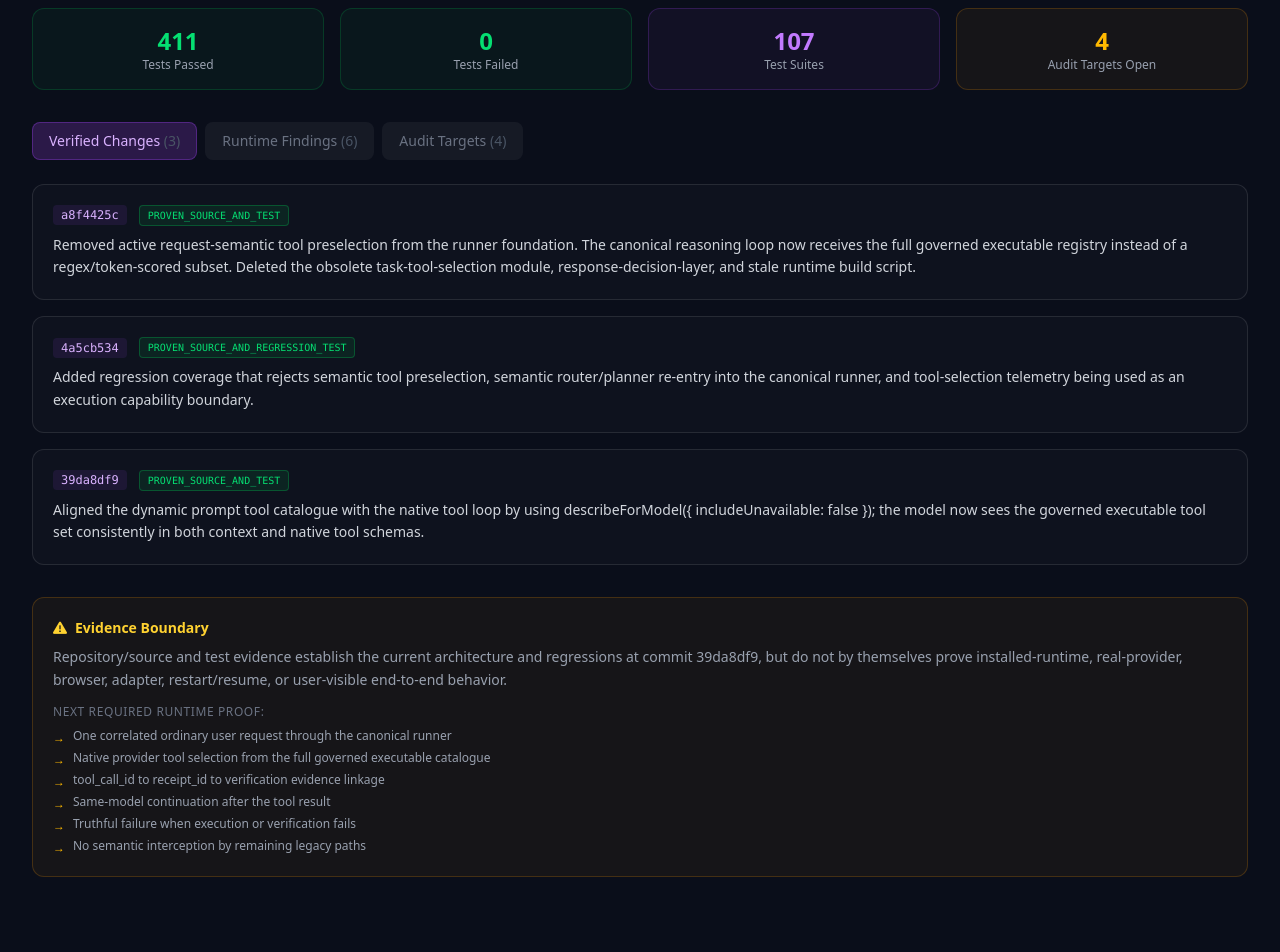
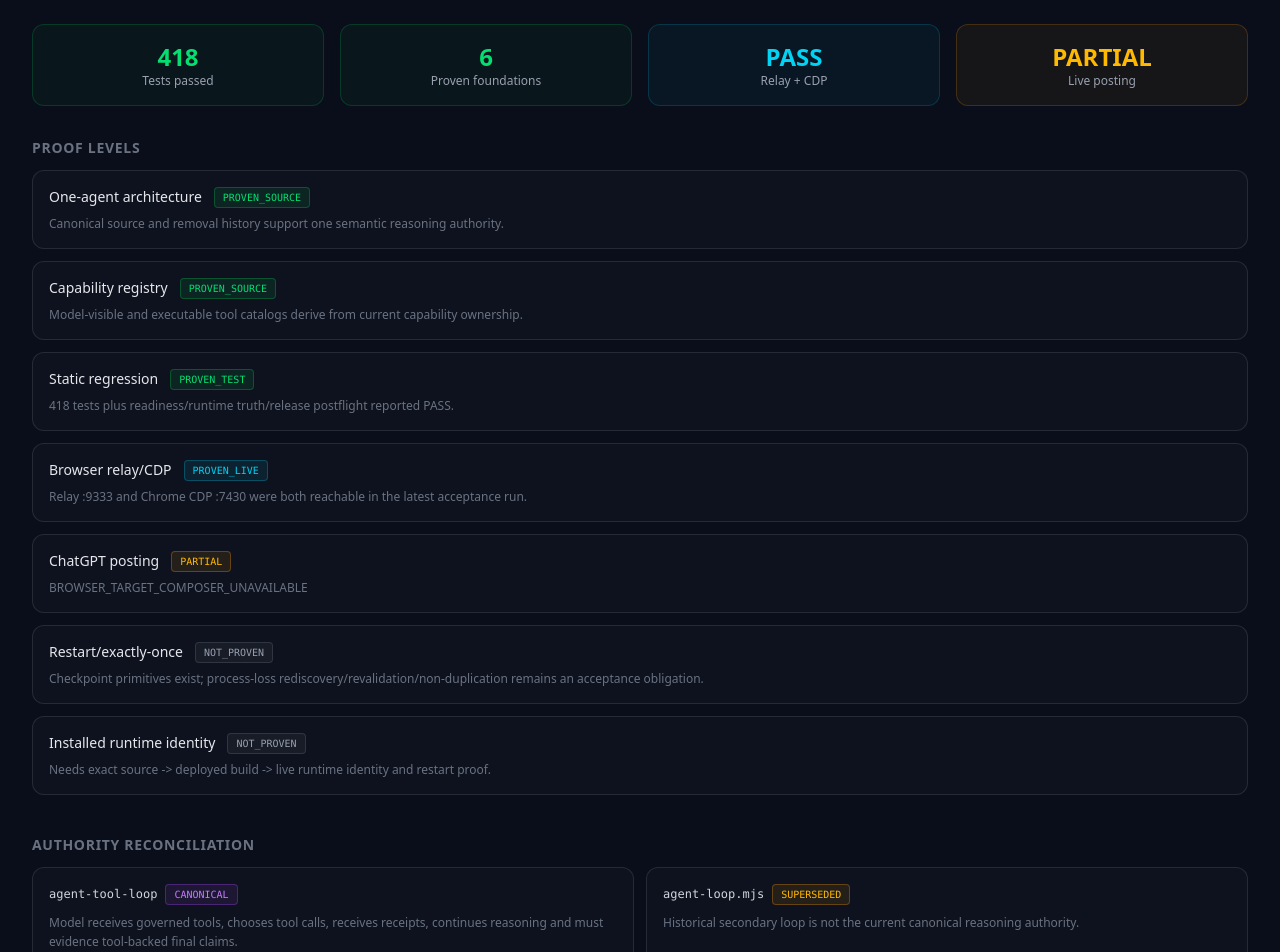
Before and after one commit to Letterblack0306/agent_LB_creative, a React (Vite) app: page / in a window 1280 px wide. Shown: the part 2640-3592 px from the top of the page. Built offline with nearby package versions, Linux system fonts and the light colour scheme.

Commit message:
docs(ui): align verified status with current Brew evidence

```diff
--- a/src/components/VerifiedStatus.tsx
+++ b/src/components/VerifiedStatus.tsx
@@ -1,221 +1,104 @@
-import { useState } from "react";
+import { browserAcceptance, brewPlanMeta, provenFoundations } from "../data/brewPlanning";
 
-const verifiedChanges = [
-  {
-    commit: "a8f4425c",
-    classification: "PROVEN_SOURCE_AND_TEST",
-    change: "Removed active request-semantic tool preselection from the runner foundation. The canonical reasoning loop now receives the full governed executable registry instead of a regex/token-scored subset. Deleted the obsolete task-tool-selection module, response-decision-layer, and stale runtime build script.",
-  },
-  {
-    commit: "4a5cb534",
-    classification: "PROVEN_SOURCE_AND_REGRESSION_TEST",
-    change: "Added regression coverage that rejects semantic tool preselection, semantic router/planner re-entry into the canonical runner, and tool-selection telemetry being used as an execution capability boundary.",
-  },
-  {
-    commit: "39da8df9",
-    classification: "PROVEN_SOURCE_AND_TEST",
-    change: "Aligned the dynamic prompt tool catalogue with the native tool loop by using describeForModel({ includeUnavailable: false }); the model now sees the governed executable tool set consistently in both context and native tool schemas.",
-  },
+const reconciledAuthorities = [
+  { item: "agent-tool-loop", status: "CANONICAL", detail: "Model receives governed tools, chooses tool calls, receives receipts, continues reasoning and must evidence tool-backed final claims." },
+  { item: "agent-loop.mjs", status: "SUPERSEDED", detail: "Historical secondary loop is not the current canonical reasoning authority." },
+  { item: "active-read-agent.mjs", status: "SUPERSEDED", detail: "Read/discovery behavior is retained through current operating context, read tools and capability execution rather than a second agent." },
+  { item: "provider-planner.mjs", status: "OBSOLETE", detail: "Provider routing remains runtime/provider infrastructure; semantic planning/tool choice stays with the primary reasoning model." },
+  { item: "legacy autonomy 5-module set", status: "OBSOLETE", detail: "Historical autonomy-engine/goal-queue/goal-selector/safety-gate/scheduler set was removed; current scheduler/jobs/policy foundations own mechanical execution." },
 ];
 
-const runtimeFindings = [
-  {
-    id: "agent-tool-loop-model-owned",
-    classification: "PROVEN_SOURCE",
-    detail: "brew/runtime/agents/agent-tool-loop.mjs sends the governed tool catalogue to the provider, accepts native model tool actions, executes through the registry, returns receipts/evidence to the same loop, and requires evidence-backed finalization after tool use.",
-  },
-  {
-    id: "runner-foundation-no-semantic-preselection",
-    classification: "PROVEN_SOURCE_AND_REGRESSION_TEST",
-    detail: "prepareRunnerFoundationTurn no longer calls createTaskToolRegistryView or requestHints. It returns the governed executable registry and selectedTools is compatibility telemetry representing all exposed executable tools, not heuristic semantic selection.",
-  },
-  {
-    id: "project-registry-governance",
-    classification: "PROVEN_SOURCE",
-    detail: "Project registry filtering remains a deterministic permission/configuration boundary over allowed or disabled tools and does not interpret user request semantics.",
-  },
-  {
-    id: "plugin-registry-governance",
-    classification: "PROVEN_SOURCE",
-    detail: "Plugin registry composition exposes active plugin tools and delegates execution without taking semantic request ownership.",
-  },
-  {
-    id: "subagent-runtime",
-    classification: "LEGACY_FAIL_CLOSED",
-    detail: "The legacy subagent runtime remains intentionally disabled and fail-closed; it is not a live second reasoning authority in the canonical path.",
-  },
-  {
-    id: "scenario-router-natural-language-path",
-    classification: "RUNTIME_DEAD_FOR_CANONICAL_NL",
-    detail: "The natural-language classifyScenario path was found only in tests. Canonical start.js uses classifyExplicitCommand for explicit slash/URL syntax and ordinary natural language falls through to the LLM reasoning loop.",
-  },
+const proofLevels = [
+  { area: "One-agent architecture", state: "PROVEN_SOURCE", note: "Canonical source and removal history support one semantic reasoning authority." },
+  { area: "Capability registry", state: "PROVEN_SOURCE", note: "Model-visible and executable tool catalogs derive from current capability ownership." },
+  { area: "Static regression", state: "PROVEN_TEST", note: "418 tests plus readiness/runtime truth/release postflight reported PASS." },
+  { area: "Browser relay/CDP", state: "PROVEN_LIVE", note: "Relay :9333 and Chrome CDP :7430 were both reachable in the latest acceptance run." },
+  { area: "ChatGPT posting", state: "PARTIAL", note: browserAcceptance.blocker },
+  { area: "Restart/exactly-once", state: "NOT_PROVEN", note: "Checkpoint primitives exist; process-loss rediscovery/revalidation/non-duplication remains an acceptance obligation." },
+  { area: "Installed runtime identity", state: "NOT_PROVEN", note: "Needs exact source -> deployed build -> live runtime identity and restart proof." },
 ];
 
-const remainingAuditTargets = [
-  { id: "active-read-agent", status: "REACHABILITY_NOT_YET_CLASSIFIED", evidence: "Full test suite still contains 'active read agent owns supported inspection intents'.", next: "Trace imports/callers from canonical runner before changing or deleting." },
-  { id: "provider-planner", status: "REACHABILITY_NOT_YET_CLASSIFIED", evidence: "Full test suite still contains provider-planner behavior tests.", next: "Determine whether this is canonical, compatibility-only, or dead code." },
-  { id: "deterministic-fallback", status: "REACHABILITY_NOT_YET_CLASSIFIED", evidence: "Full test suite still exercises bounded deterministic workspace inspection and repeated-provider-action fallback behavior.", next: "Separate safety/recovery mechanics from semantic next-action ownership." },
-  { id: "planner-target-sanitization", status: "REACHABILITY_NOT_YET_CLASSIFIED", evidence: "Planner target sanitization remains covered by tests.", next: "Classify whether it is a path-safety normalization boundary or part of an active semantic planner." },
-];
-
-const classColors: Record<string, string> = {
-  "PROVEN_SOURCE": "text-green-400 bg-green-500/10 border-green-500/30",
-  "PROVEN_SOURCE_AND_TEST": "text-green-400 bg-green-500/10 border-green-500/30",
-  "PROVEN_SOURCE_AND_REGRESSION_TEST": "text-green-400 bg-green-500/10 border-green-500/30",
-  "LEGACY_FAIL_CLOSED": "text-gray-400 bg-gray-500/10 border-gray-500/30",
-  "RUNTIME_DEAD_FOR_CANONICAL_NL": "text-amber-400 bg-amber-500/10 border-amber-500/30",
-  "REACHABILITY_NOT_YET_CLASSIFIED": "text-blue-400 bg-blue-500/10 border-blue-500/30",
+const stateClass: Record<string, string> = {
+  PROVEN_SOURCE: "text-green-400 bg-green-500/10 border-green-500/30",
+  PROVEN_TEST: "text-green-400 bg-green-500/10 border-green-500/30",
+  PROVEN_LIVE: "text-cyan-400 bg-cyan-500/10 border-cyan-500/30",
+  PARTIAL: "text-amber-400 bg-amber-500/10 border-amber-500/30",
+  NOT_PROVEN: "text-gray-400 bg-gray-500/10 border-gray-500/30",
+  CANONICAL: "text-purple-400 bg-purple-500/10 border-purple-500/30",
+  SUPERSEDED: "text-amber-400 bg-amber-500/10 border-amber-500/30",
+  OBSOLETE: "text-red-400 bg-red-500/10 border-red-500/30",
 };
 
 export default function VerifiedStatus() {
-  const [tab, setTab] = useState<"changes" | "findings" | "audit">("changes");
-
   return (
     <div>
-      <div className="text-center mb-12">
+      <div className="text-center mb-10">
         <h2 className="text-3xl sm:text-4xl font-bold mb-4">
           <span className="bg-gradient-to-r from-green-300 to-emerald-300 bg-clip-text text-transparent">
             Verified Status
           </span>
         </h2>
-        <p className="text-gray-400 max-w-2xl mx-auto">
-          From <code className="text-green-300 bg-green-500/10 px-1.5 py-0.5 rounded text-sm">status.json</code> —
-          verified through 2026-09-14 at commit <code className="text-gray-300">39da8df9</code>.
+        <p className="text-gray-400 max-w-3xl mx-auto">
+          Current dashboard checkpoint for <code className="text-green-300 bg-green-500/10 px-1.5 py-0.5 rounded">{brewPlanMeta.sourceRepo}@{brewPlanMeta.sourceShort}</code>.
+          Source/test/live proof levels remain separate.
         </p>
       </div>
 
-      {/* Summary cards */}
       <div className="grid grid-cols-2 sm:grid-cols-4 gap-4 mb-8">
         <div className="rounded-xl bg-green-500/5 border border-green-500/20 p-4 text-center">
-          <div className="text-2xl font-bold text-green-400">411</div>
-          <div className="text-xs text-gray-400">Tests Passed</div>
+          <div className="text-2xl font-bold text-green-400">418</div>
+          <div className="text-xs text-gray-400">Tests passed</div>
         </div>
         <div className="rounded-xl bg-green-500/5 border border-green-500/20 p-4 text-center">
-          <div className="text-2xl font-bold text-green-400">0</div>
-          <div className="text-xs text-gray-400">Tests Failed</div>
+          <div className="text-2xl font-bold text-green-400">{provenFoundations.length}</div>
+          <div className="text-xs text-gray-400">Proven foundations</div>
         </div>
-        <div className="rounded-xl bg-purple-500/5 border border-purple-500/20 p-4 text-center">
-          <div className="text-2xl font-bold text-purple-400">107</div>
-          <div className="text-xs text-gray-400">Test Suites</div>
+        <div className="rounded-xl bg-cyan-500/5 border border-cyan-500/20 p-4 text-center">
+          <div className="text-2xl font-bold text-cyan-400">PASS</div>
+          <div className="text-xs text-gray-400">Relay + CDP</div>
         </div>
         <div className="rounded-xl bg-amber-500/5 border border-amber-500/20 p-4 text-center">
-          <div className="text-2xl font-bold text-amber-400">4</div>
-          <div className="text-xs text-gray-400">Audit Targets Open</div>
+          <div className="text-2xl font-bold text-amber-400">PARTIAL</div>
+          <div className="text-xs text-gray-400">Live posting</div>
         </div>
       </div>
 
-      {/* Tabs */}
-      <div className="flex gap-2 mb-6">
-        {[
-          { id: "changes" as const, label: "Verified Changes", count: verifiedChanges.length },
-          { id: "findings" as const, label: "Runtime Findings", count: runtimeFindings.length },
-          { id: "audit" as const, label: "Audit Targets", count: remainingAuditTargets.length },
-        ].map((t) => (
-          <button
-            key={t.id}
-            onClick={() => setTab(t.id)}
-            className={`px-4 py-2 rounded-lg text-sm font-medium transition-all ${
-              tab === t.id
-                ? "bg-purple-500/20 text-purple-300 border border-purple-500/30"
-                : "text-gray-500 hover:text-gray-300 bg-white/5 border border-transparent"
-            }`}
-          >
-            {t.label} <span className="text-gray-600">({t.count})</span>
-          </button>
-        ))}
-      </div>
-
-      {/* Content */}
-      {tab === "changes" && (
-        <div className="space-y-4">
-          {verifiedChanges.map((change, i) => (
-            <div key={i} className="rounded-xl bg-white/[0.02] border border-white/10 p-5">
-              <div className="flex items-center gap-3 mb-2">
-                <code className="text-xs text-purple-300 bg-purple-500/10 px-2 py-0.5 rounded font-mono">
-                  {change.commit}
-                </code>
-                <span className={`text-[10px] px-2 py-0.5 rounded border font-mono ${classColors[change.classification]}`}>
-                  {change.classification}
-                </span>
+      <div className="mb-10">
+        <h3 className="text-sm font-semibold text-gray-500 uppercase tracking-wider mb-3">Proof levels</h3>
+        <div className="space-y-3">
+          {proofLevels.map((item) => (
+            <div key={item.area} className="rounded-xl bg-white/[0.02] border border-white/10 p-4">
+              <div className="flex flex-wrap items-center gap-3 mb-2">
+                <h4 className="text-sm font-medium text-gray-200">{item.area}</h4>
+                <span className={`text-[10px] px-2 py-0.5 rounded border font-mono ${stateClass[item.state]}`}>{item.state}</span>
               </div>
-              <p className="text-sm text-gray-300 leading-relaxed">{change.change}</p>
+              <p className="text-xs text-gray-500">{item.note}</p>
             </div>
           ))}
         </div>
-      )}
+      </div>
 
-      {tab === "findings" && (
-        <div className="space-y-4">
-          {runtimeFindings.map((finding) => (
-            <div key={finding.id} className="rounded-xl bg-white/[0.02] border border-white/10 p-5">
-              <div className="flex items-center gap-3 mb-2 flex-wrap">
-                <code className="text-xs text-cyan-300 bg-cyan-500/10 px-2 py-0.5 rounded font-mono">
-                  {finding.id}
-                </code>
-                <span className={`text-[10px] px-2 py-0.5 rounded border font-mono ${classColors[finding.classification]}`}>
-                  {finding.classification}
-                </span>
+      <div>
+        <h3 className="text-sm font-semibold text-gray-500 uppercase tracking-wider mb-3">Authority reconciliation</h3>
+        <div className="grid grid-cols-1 lg:grid-cols-2 gap-3">
+          {reconciledAuthorities.map((item) => (
+            <div key={item.item} className="rounded-xl bg-white/[0.02] border border-white/10 p-4">
+              <div className="flex flex-wrap items-center gap-2 mb-2">
+                <code className="text-xs text-gray-300">{item.item}</code>
+                <span className={`text-[10px] px-2 py-0.5 rounded border font-mono ${stateClass[item.status]}`}>{item.status}</span>
               </div>
-              <p className="text-sm text-gray-300 leading-relaxed">{finding.detail}</p>
+              <p className="text-xs text-gray-500 leading-relaxed">{item.detail}</p>
             </div>
           ))}
         </div>
-      )}
+      </div>
 
-      {tab === "audit" && (
-        <div className="space-y-4">
-          {remainingAuditTargets.map((target) => (
-            <div key={target.id} className="rounded-xl bg-white/[0.02] border border-white/10 p-5">
-              <div className="flex items-center gap-3 mb-3 flex-wrap">
-                <code className="text-xs text-blue-300 bg-blue-500/10 px-2 py-0.5 rounded font-mono">
-                  {target.id}
-                </code>
-                <span className={`text-[10px] px-2 py-0.5 rounded border font-mono ${classColors[target.status]}`}>
-                  {target.status}
-                </span>
-              </div>
-              <div className="space-y-2">
-                <div>
-                  <span className="text-xs text-gray-500 uppercase tracking-wider">Evidence:</span>
-                  <p className="text-sm text-gray-400 mt-0.5">{target.evidence}</p>
-                </div>
-                <div>
-                  <span className="text-xs text-gray-500 uppercase tracking-wider">Next check:</span>
-                  <p className="text-sm text-gray-300 mt-0.5">{target.next}</p>
-                </div>
-              </div>
-            </div>
-          ))}
-        </div>
-      )}
-
-      {/* Evidence boundary */}
       <div className="mt-8 rounded-xl bg-amber-500/5 border border-amber-500/20 p-5">
-        <h4 className="font-semibold text-amber-300 text-sm mb-2 flex items-center gap-2">
-          <i className="fa-solid fa-triangle-exclamation"></i>
-          Evidence Boundary
-        </h4>
-        <p className="text-sm text-gray-400 leading-relaxed mb-3">
-          Repository/source and test evidence establish the current architecture and regressions at commit 39da8df9,
-          but do not by themselves prove installed-runtime, real-provider, browser, adapter, restart/resume,
-          or user-visible end-to-end behavior.
+        <h4 className="font-semibold text-amber-300 text-sm mb-2">Evidence boundary</h4>
+        <p className="text-sm text-gray-400 leading-relaxed">
+          Source/test proof does not imply installed-runtime, provider, browser-delivery or restart proof.
+          Any stronger completion claim must be backed by the target-specific observable required by the current B1–B6 plan.
         </p>
-        <h5 className="text-xs text-gray-500 uppercase tracking-wider mb-2">Next required runtime proof:</h5>
-        <ul className="space-y-1">
-          {[
-            "One correlated ordinary user request through the canonical runner",
-            "Native provider tool selection from the full governed executable catalogue",
-            "tool_call_id to receipt_id to verification evidence linkage",
-            "Same-model continuation after the tool result",
-            "Truthful failure when execution or verification fails",
-            "No semantic interception by remaining legacy paths",
-          ].map((item, i) => (
-            <li key={i} className="flex items-start gap-2 text-xs text-gray-400">
-              <span className="text-amber-400 mt-0.5">→</span>
-              {item}
-            </li>
-          ))}
-        </ul>
       </div>
     </div>
   );
```
